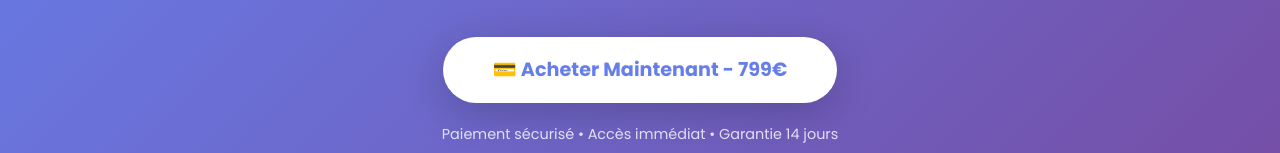
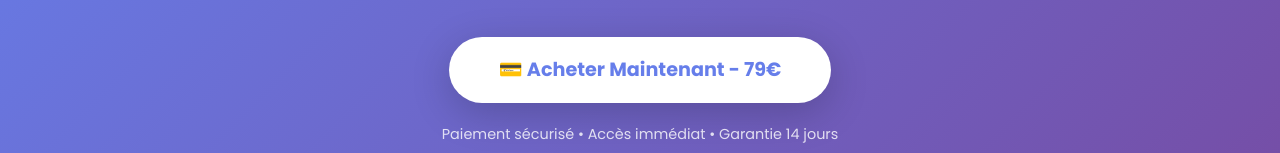
Before and after one commit to olirobz31/page-de-vente, a plain HTML site: page index.html in a window 1280 px wide. Shown: the part 8639-8792 px from the top of the page. Drawn offline with Linux system fonts and the light colour scheme.

Commit message:
modification du prix dans index.html

```diff
--- a/index.html
+++ b/index.html
@@ -651,7 +651,7 @@
     <div class="container">
       <h2>Prêt à Améliorer Votre Site ?</h2>
       <p>Obtenez le formulaire le plus professionnel du marché en quelques minutes</p>
-      <a href="#contact" class="cta-primary">💳 Acheter Maintenant - 799€</a>
+      <a href="#contact" class="cta-primary">💳 Acheter Maintenant - 79€</a>
       <p style="margin-top: 20px; font-size: 0.9em; opacity: 0.8;">Paiement sécurisé • Accès immédiat • Garantie 14 jours</p>
     </div>
   </section>
```
